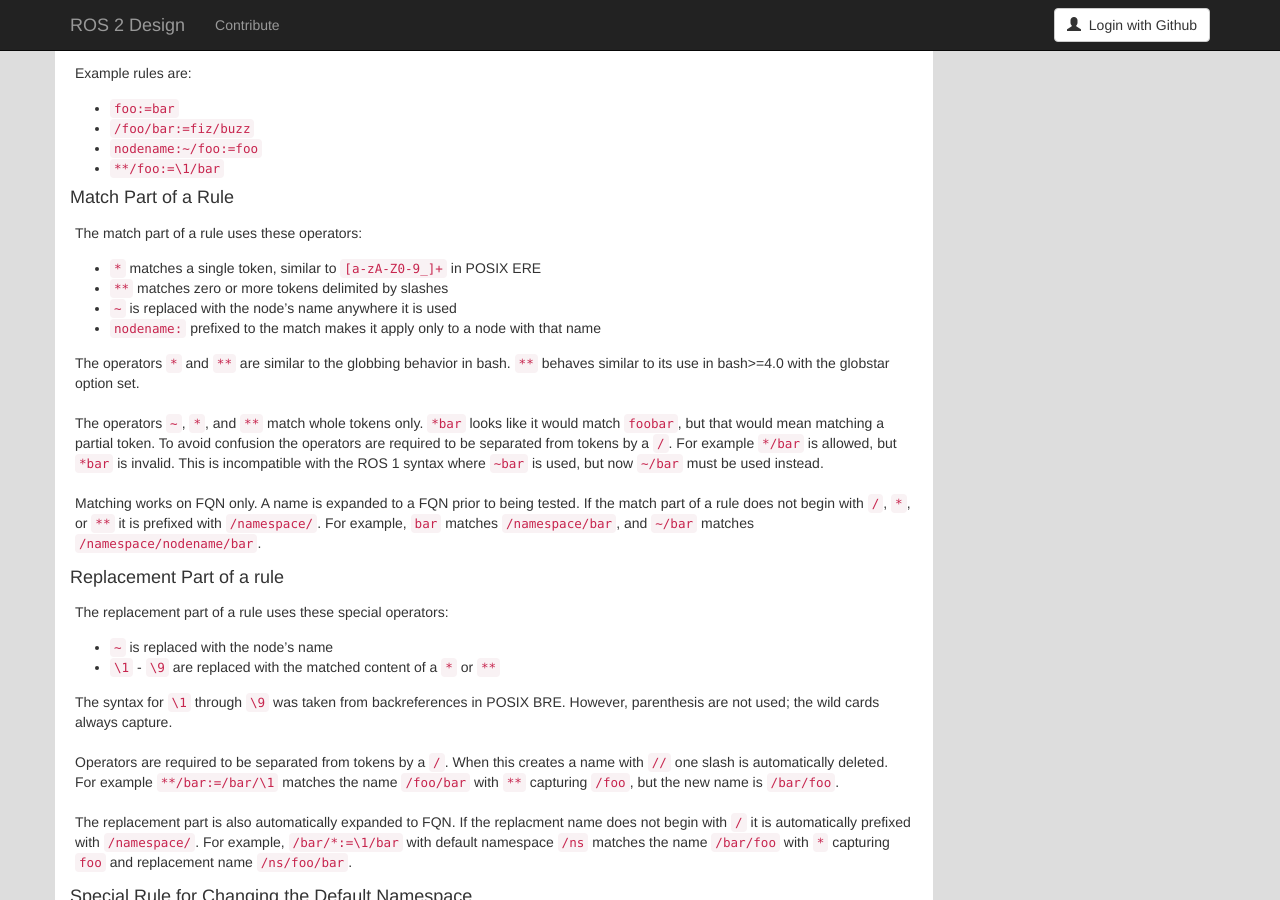
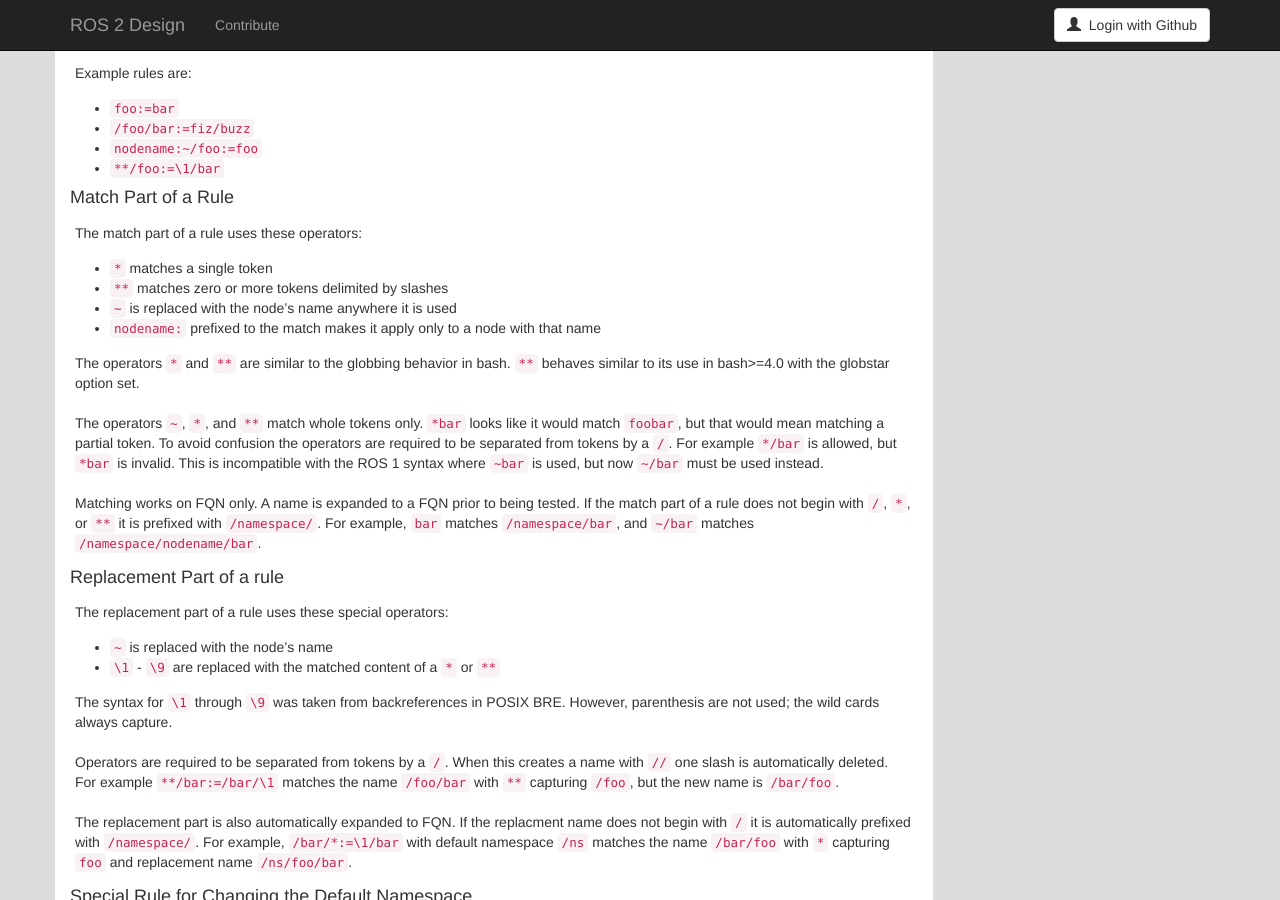
Before and after one commit to ros2/design, a Jekyll site: the page built from articles/141_static_remapping.md, in a window 1280 px wide and 900 px high, scrolled down 4553 px. Built offline with Jekyll 4.4.1, drawn with Linux system fonts in a browser that asks for light colours; nearby versions of some CDN libraries.

Commit message:
Removed regular expression

```diff
--- a/articles/141_static_remapping.md
+++ b/articles/141_static_remapping.md
@@ -264,7 +264,7 @@ Example rules are:
 
 The match part of a rule uses these operators:
 
-- `*` matches a single token, similar to `[a-zA-Z0-9_]+` in POSIX ERE
+- `*` matches a single token
 - `**` matches zero or more tokens delimited by slashes
 - `~` is replaced with the node's name anywhere it is used
 - `nodename:` prefixed to the match makes it apply only to a node with that name
```
